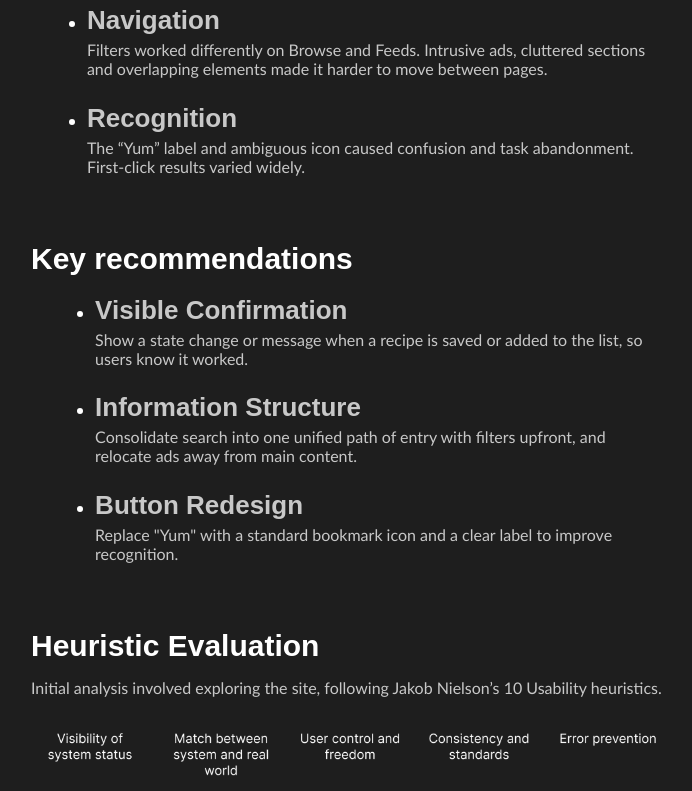
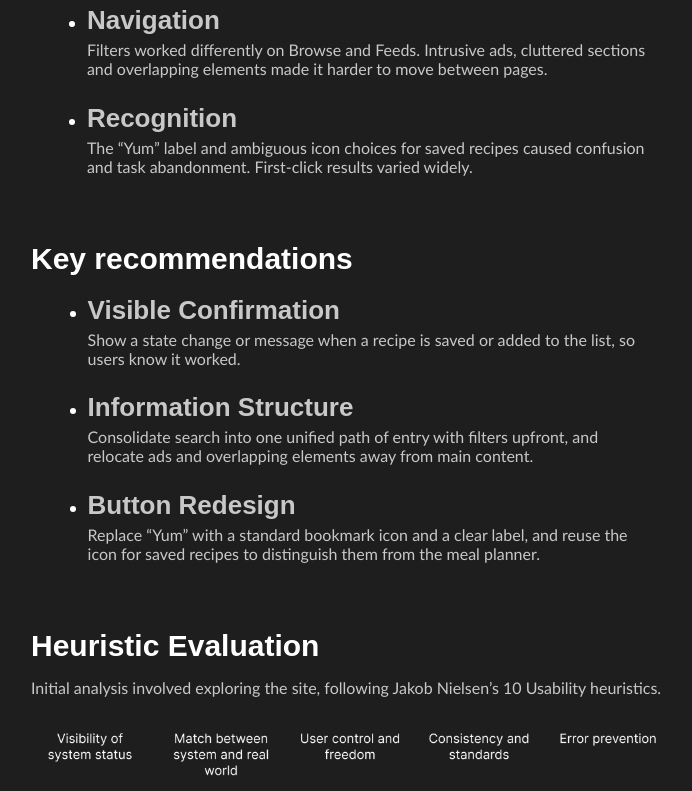
Before and after one commit to psuuzu/portfolio1, a Next.js app: page /research in a window 1280 px wide. Shown: the part 1280-2071 px from the top of the page, without its empty margins (289-981 px from the left). Built offline with nearby package versions, Linux system fonts and the light colour scheme; a web font is replaced by a local one.

Commit message:
update yummly case study content

```diff
--- a/app/research/page.jsx
+++ b/app/research/page.jsx
@@ -77,7 +77,7 @@ export default function Lab() {
                         <li>
                             <h2 className='!text-[26px] text-[rgb(200,200,200)]'>Recognition</h2>
                             <p>
-                                The “Yum” label and ambiguous icon caused confusion and task abandonment. First-click results varied widely.
+                                The “Yum” label and ambiguous icon choices for saved recipes caused confusion and task abandonment. First-click results varied widely.
                             </p>
                         </li>
                     </ul>
@@ -99,12 +99,12 @@ export default function Lab() {
                         <li>
                         <h2 className='!text-[26px] text-[rgb(200,200,200)]'>Information Structure</h2>
                             <p>
-                                Consolidate search into one unified path of entry with filters upfront, and relocate ads away from main content.
+                                Consolidate search into one unified path of entry with filters upfront, and relocate ads and overlapping elements away from main content.
                             </p>
                         </li>
                         <li>
                             <h2 className='!text-[26px] text-[rgb(200,200,200)]'>Button Redesign</h2>
-                            <p>Replace "Yum" with a standard bookmark icon and a clear label to improve recognition.</p>
+                            <p>Replace “Yum” with a standard bookmark icon and a clear label, and reuse the icon for saved recipes to distinguish them from the meal planner.</p>
                         </li>
 
                     </ul>
@@ -114,7 +114,7 @@ export default function Lab() {
                 Heuristic Evaluation
             </h2>
             <p className="mt-[10px]">
-                Initial analysis involved exploring the site, following Jakob Nielson’s 10 Usability heuristics.
+                Initial analysis involved exploring the site, following Jakob Nielsen’s 10 Usability heuristics.
             </p>
             <img src="images/yummly/heuristic.png" alt="heuristic evaluaation" className="mt-[20px]" />
             <h2 className='!text-[30px] mt-[60px]'>
@@ -162,7 +162,7 @@ export default function Lab() {
             </p>
             <img src="images/yummly/firstclick.png" alt="first click test" className="mt-[20px] rounded-xl" />
             <p className="mt-[16px]">
-                The results from the first click test varied a lot. This highlighted issues with recognition and layout as participants have commented “difficult to find at first glance”, “hard to tell where I’m supposed to look” given the task to navigate towards the meal planner.
+                The results from the first click test varied a lot. This highlighted issues with recognition and layout as participants have commented “difficult to find at first glance” given the task to navigate towards the meal planner.
             </p>
             <h2 className='!text-[30px] mt-[60px]'>
                 Lab Test
@@ -199,15 +199,15 @@ export default function Lab() {
                 Findings
             </h2>
             <p className="mt-[10px]">
-                Overall, participants thought that the website was usable to a certain extent but most users are
+                Overall, participants thought that the website was usable to a certain extent but most users were
  neutral on being regular users. Most dissatisfaction came from inconsistencies within the
- website, assumed technical skills, and the steep learning curve that is required to use the
+ website, assumed technical skills, and the steep learning curve required to use the
  website.
             </p>
             <img src="images/yummly/posttest.png" alt="post test questionaire" className="mt-[20px] rounded-xl" />
             <p className="mt-[16px] font-semibold !text-white">Feedback</p>
             <p className="">
-                Users could not tell if recipes were successfully added to the shopping list, and meal plan options were unresponsive. With no visible confirmation, users have to double check manually (a gulf of evaluation).
+                Users could not tell if recipes were successfully added to the shopping list, and meal plan options were unresponsive. With no visible confirmation, users had to double check manually (a gulf of evaluation).
             </p>
             <p className="mt-[16px] font-semibold !text-white">Navigation</p>
             <p className="">
@@ -215,7 +215,7 @@ export default function Lab() {
             </p>
             <p className="mt-[16px] font-semibold !text-white">Recognition</p>
             <p className="">
-                The “Yum” label on the save button caused confusion and task abandonment. In the first-click test, answers varied widely, and participants described the save action as “difficult to find at first glance.”
+                The “Yum” label on the save button caused confusion and task abandonment during user-based testing. Meal planner and saved recipes were confused with each other as seen in the first-click test where answers varied widely.
             </p>
 
             <h2 className='!text-[30px] mt-[60px]'>
@@ -228,7 +228,7 @@ export default function Lab() {
                 Consolidate the search function into one universal search bar with filters shown upfront on every page so the system behaves consistently and provides user control. Relocate ads and overlapping elements away from main content.
             </p>
             <p className="mt-[16px]">
-                Replace “Yum” with a standard bookmark icon and a clear label, so users can find and understand the save action through affordances.
+                Replace “Yum” with a standard bookmark icon and a clear label, so users can find the save action without explanation. Use the same bookmark icon, with a label, for the saved recipes section, so it stays consistent with the save action and is distinct from the meal planner.
             </p>
 
             <div className="flex mt-[60px] sm:items-center">
```
